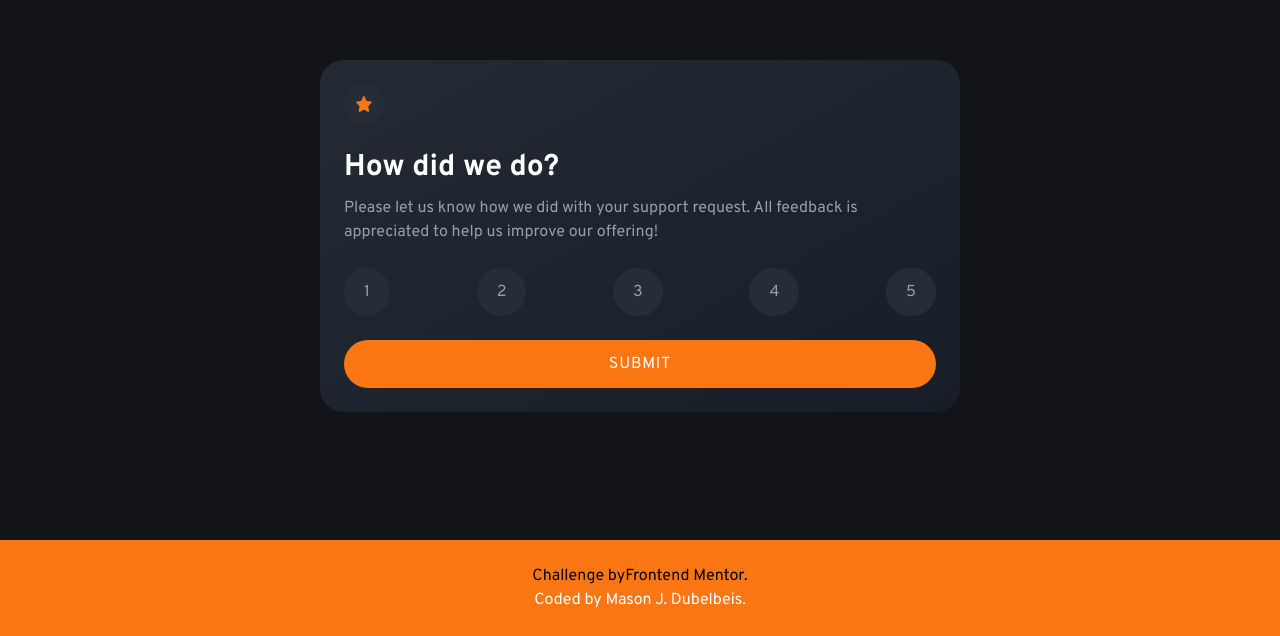
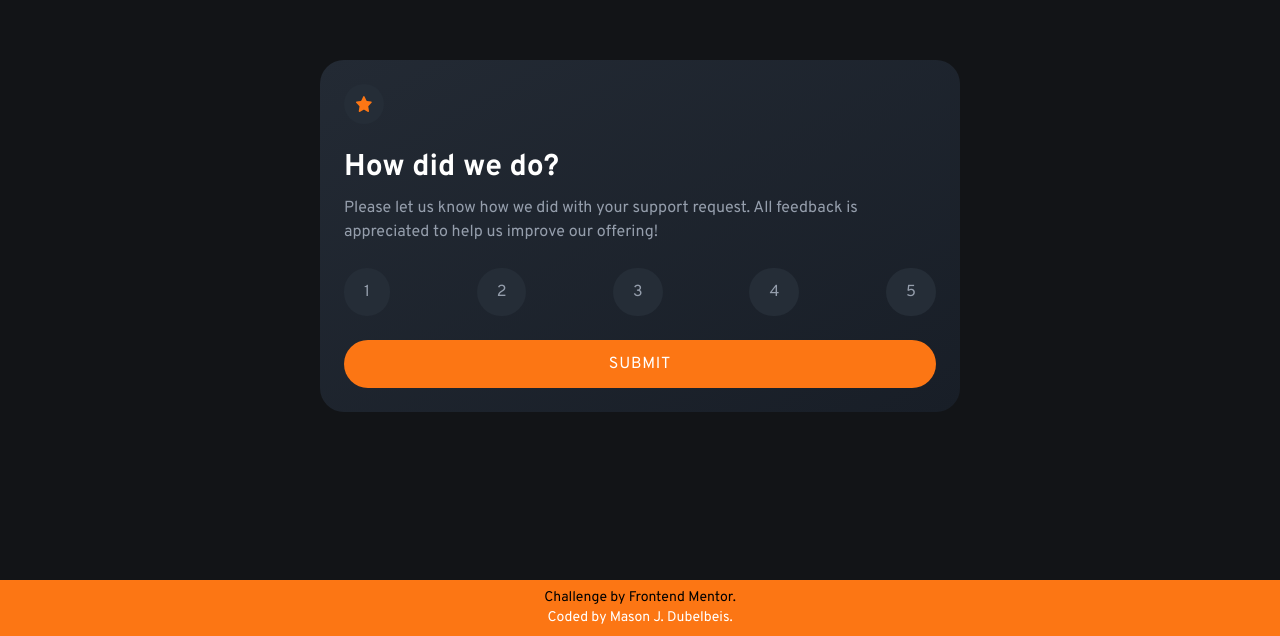
Before and after one commit to mdubelbeis/interactive-rating-component, a React (Create React App) app: page / in a window 1280 px wide. Shown: the part 164-800 px from the top of the page. Built offline with nearby package versions, Linux system fonts and the light colour scheme.

Commit message:
fixed footer styling

```diff
--- a/src/components/App.js
+++ b/src/components/App.js
@@ -11,9 +11,9 @@ function App() {
     <div className="relative flex flex-col justify-center items-center min-h-screen min-w-screen bg-darker-blue p-6">
       {!submitted && <Rate />}
       {submitted && <Thanks />}
-      <footer className="absolute bottom-0 left-0 w-full text-center p-6 bg-bright-orange">
+      <footer className="absolute bottom-0 left-0 w-full text-center p-2 text-sm bg-bright-orange">
         <div>
-          Challenge by
+          Challenge by{' '}
           <a
             href="https://www.frontendmentor.io?ref=challenge"
             target="_blank"
```
